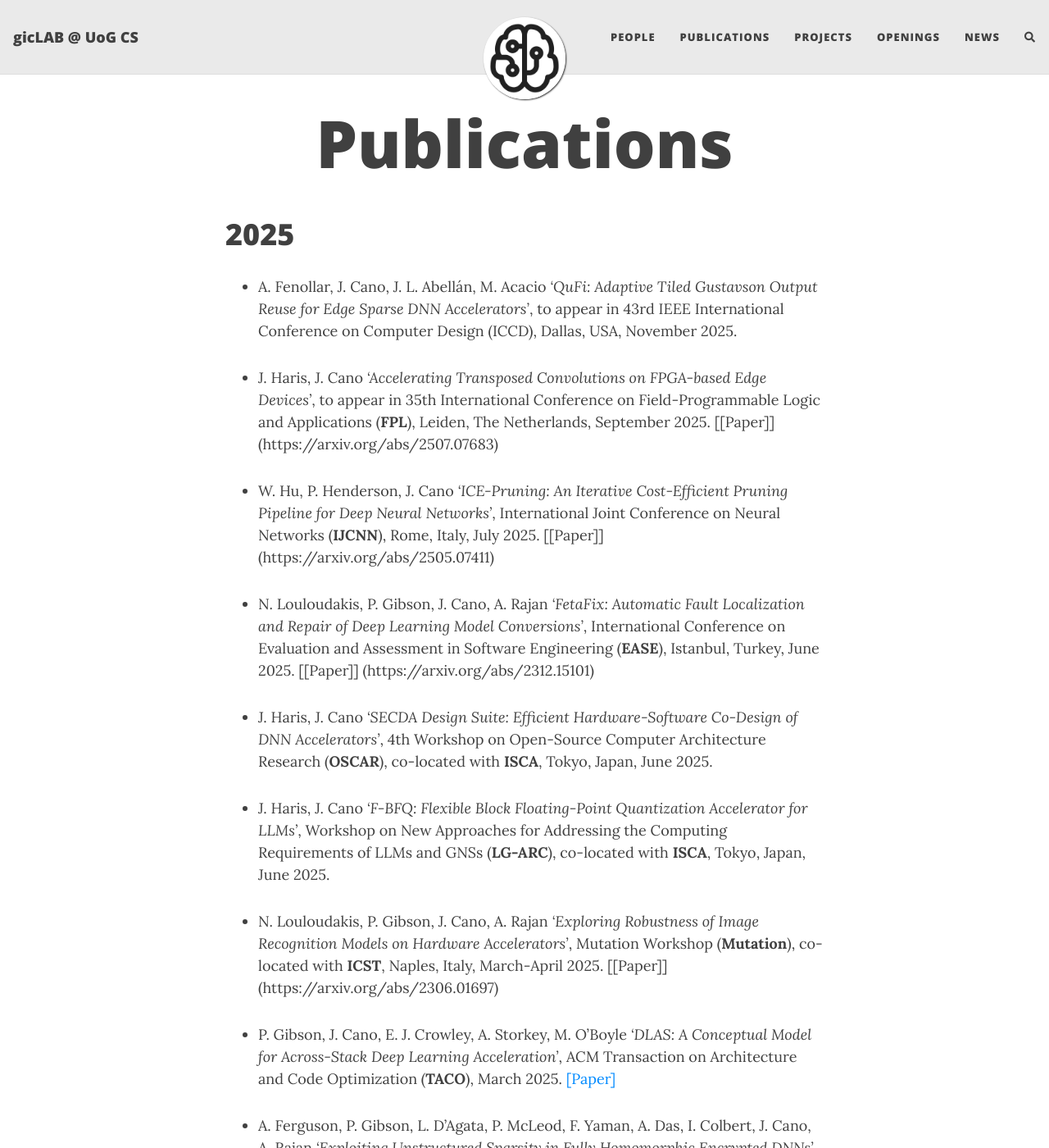
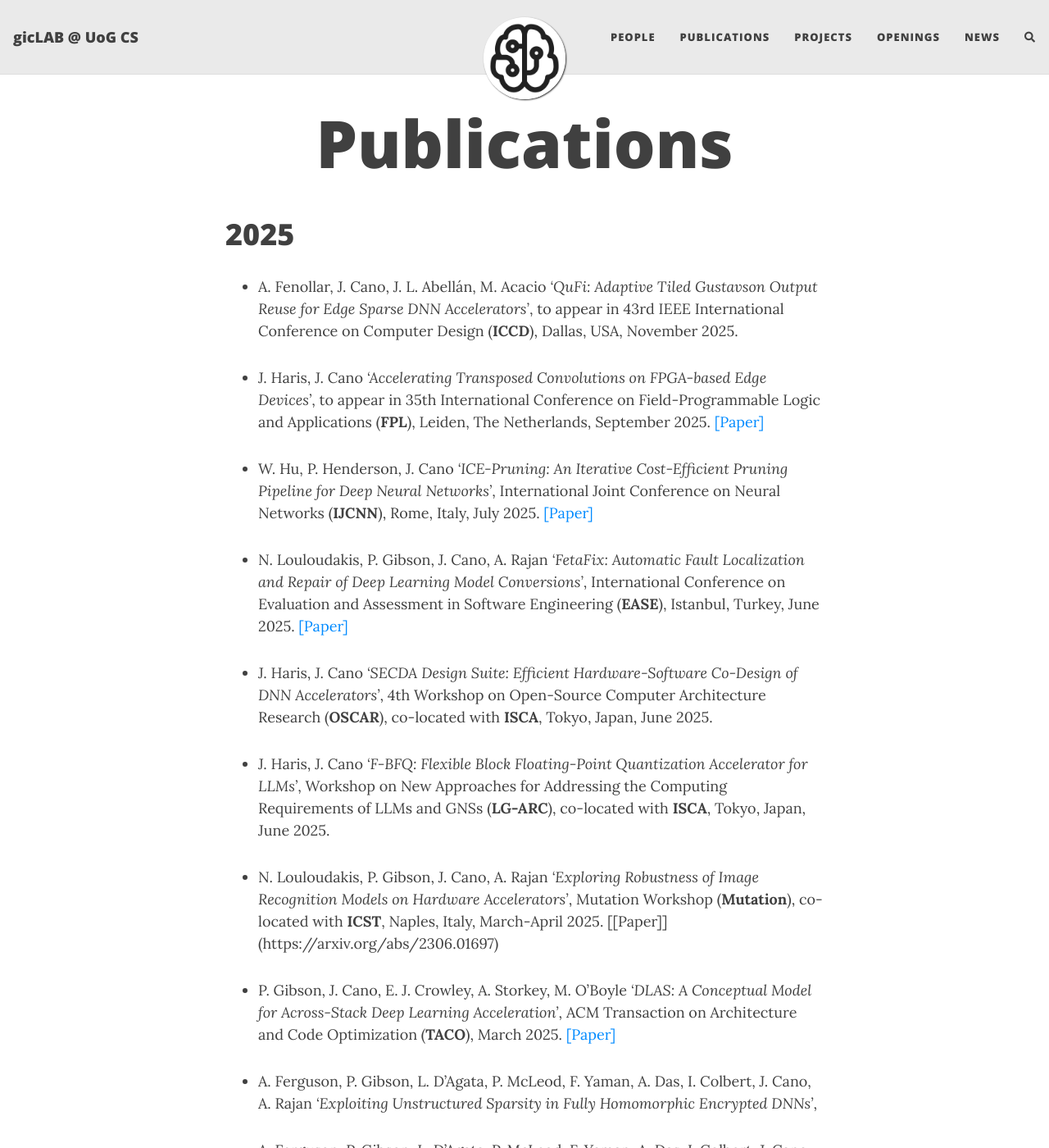
Before and after one commit to gicLAB/gicLAB.github.io, a Jekyll site: the page built from publications.md, in a window 1280 px wide and 1400 px high. Shown: the whole window at 82% size. Built offline with Jekyll 4.4.1, drawn with Linux system fonts in a browser that asks for light colours; nearby versions of some CDN libraries; comment, search, counter and statistics services are not loaded; some of the changed text lies outside the part shown.

Commit message:
new paper link fixes

```diff
--- a/publications.md
+++ b/publications.md
@@ -7,16 +7,16 @@ subtitle:
 # 2025
 
 -  A. Fenollar, J. Cano, J. L. Abellán, M. Acacio
-    *'QuFi: Adaptive Tiled Gustavson Output Reuse for Edge Sparse DNN Accelerators'*, to appear in 43rd IEEE International Conference on Computer Design (ICCD), Dallas, USA, November 2025.
+    *'QuFi: Adaptive Tiled Gustavson Output Reuse for Edge Sparse DNN Accelerators'*, to appear in 43rd IEEE International Conference on Computer Design (**ICCD**), Dallas, USA, November 2025.
 
 - J. Haris, J. Cano
-    *'Accelerating Transposed Convolutions on FPGA-based Edge Devices'*, to appear in 35th International Conference on Field-Programmable Logic and Applications (**FPL**), Leiden, The Netherlands, September 2025. [[Paper]] (https://arxiv.org/abs/2507.07683)
+    *'Accelerating Transposed Convolutions on FPGA-based Edge Devices'*, to appear in 35th International Conference on Field-Programmable Logic and Applications (**FPL**), Leiden, The Netherlands, September 2025. [[Paper]](https://arxiv.org/abs/2507.07683)
 
 - W. Hu, P. Henderson, J. Cano
-    *'ICE-Pruning: An Iterative Cost-Efficient Pruning Pipeline for Deep Neural Networks'*, International Joint Conference on Neural Networks (**IJCNN**), Rome, Italy, July 2025. [[Paper]] (https://arxiv.org/abs/2505.07411)
+    *'ICE-Pruning: An Iterative Cost-Efficient Pruning Pipeline for Deep Neural Networks'*, International Joint Conference on Neural Networks (**IJCNN**), Rome, Italy, July 2025. [[Paper]](https://arxiv.org/abs/2505.07411)
 
 - N. Louloudakis, P. Gibson, J. Cano, A. Rajan
-    *'FetaFix: Automatic Fault Localization and Repair of Deep Learning Model Conversions'*, International Conference on Evaluation and Assessment in Software Engineering (**EASE**), Istanbul, Turkey, June 2025. [[Paper]] (https://arxiv.org/abs/2312.15101)
+    *'FetaFix: Automatic Fault Localization and Repair of Deep Learning Model Conversions'*, International Conference on Evaluation and Assessment in Software Engineering (**EASE**), Istanbul, Turkey, June 2025. [[Paper]](https://arxiv.org/abs/2312.15101)
 
 - J. Haris, J. Cano
     *'SECDA Design Suite: Efficient Hardware-Software Co-Design of DNN Accelerators'*, 4th Workshop on Open-Source Computer Architecture Research (**OSCAR**), co-located with **ISCA**, Tokyo, Japan, June 2025.
@@ -38,10 +38,10 @@ subtitle:
     *'Exploiting Unstructured Sparsity in Fully Homomorphic Encrypted DNNs'*, **EuroMLSys** 2025, co-located with **EuroSys** '25, Rotterdam, The Netherlands, March 2025. [[Paper]] (https://dl.acm.org/doi/10.1145/3721146.3721948)
 
 - J. Duato, J. I. Mestre, M. F. Dolz, E. S. Quintana-Orti, J. Cano
-    *'Decoupling Structural and Quantitative Knowledge in ReLU-based Deep Neural Networks'* **EuroMLSys** 2025, co-located with **EuroSys** '25, Rotterdam, The Netherlands, March 2025. [[Paper]] (https://dl.acm.org/doi/10.1145/3721146.3721950)
+    *'Decoupling Structural and Quantitative Knowledge in ReLU-based Deep Neural Networks'* **EuroMLSys** 2025, co-located with **EuroSys** '25, Rotterdam, The Netherlands, March 2025. [[Paper]](https://dl.acm.org/doi/10.1145/3721146.3721950)
 
 - V. Sharma, D. Pau, J. Cano
-    *'Biases in Edge Language Models: Detection, Analysis, and Mitigation'*, EDGE AI Research Symposium 2025 (**EDGEAI**), Austin, Texas, February 2025. [[Paper]] (https://arxiv.org/abs/2502.11349)
+    *'Biases in Edge Language Models: Detection, Analysis, and Mitigation'*, EDGE AI Research Symposium 2025 (**EDGEAI**), Austin, Texas, February 2025. [[Paper]](https://arxiv.org/abs/2502.11349)
 
 # 2024
 
```
